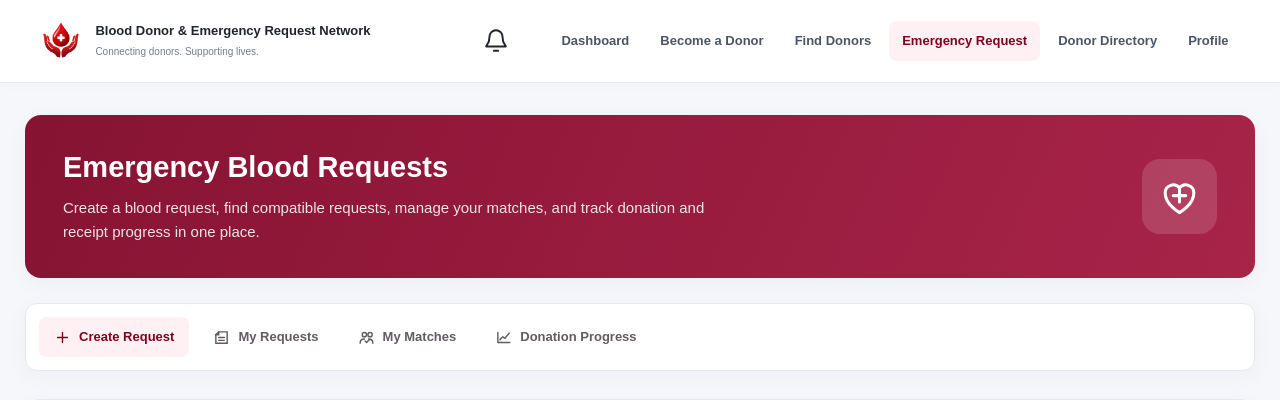
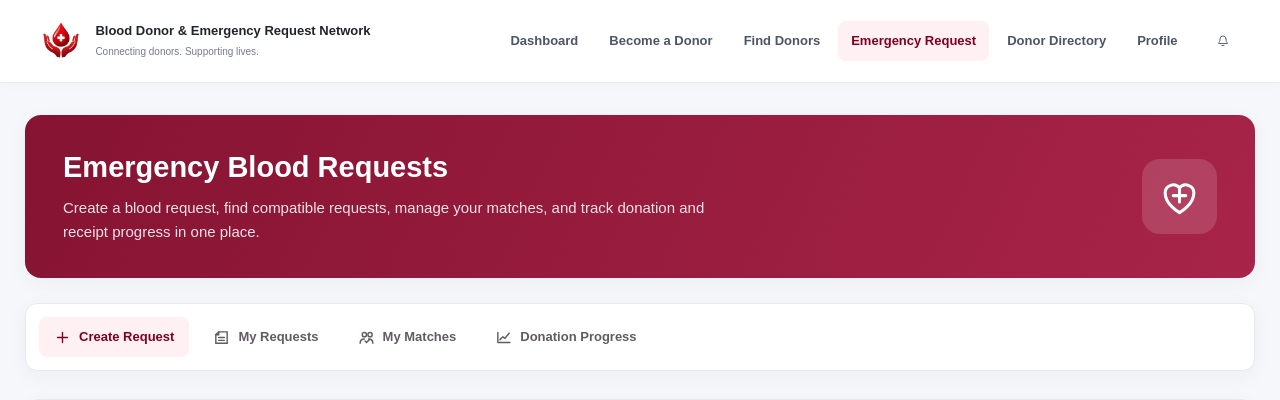
Before and after one commit to f25ari0994-boop/blood-donor-network, a Flask app: page /request in a window 1280 px wide. Shown: the top 400 px of the page. Run offline with Flask 3, Linux system fonts and the light colour scheme; the visitor is signed in with stand-in values (Sample User, id 1); data that the repository does not hold is empty; some libraries are stand-ins or nearby versions.

Commit message:
Restore stable emergency template before notification UI changes

```diff
--- a/templates/emergency.html
+++ b/templates/emergency.html
@@ -129,18 +129,6 @@
             color: var(--primary);
         }
 
-        .header-actions {
-            display: flex;
-            align-items: center;
-            gap: 8px;
-            margin-left: auto;
-            margin-right: 8px;
-        }
-
-        .header-actions a {
-            flex: 0 0 auto;
-        }
-
         .menu-toggle {
             display: none;
             width: 43px;
@@ -995,12 +983,33 @@
             </span>
         </a>
 
-        <div class="header-actions">
+        <button
+            class="menu-toggle"
+            id="menuToggle"
+            type="button"
+            aria-label="Open navigation menu"
+            aria-expanded="false"
+            aria-controls="mainNavigation"
+        >
+            <svg id="menuIcon" viewBox="0 0 24 24" fill="none"
+                 stroke="currentColor" stroke-width="2"
+                 stroke-linecap="round">
+                <path d="M4 6h16M4 12h16M4 18h16"/>
+            </svg>
+        </button>
+
+        <nav class="nav" id="mainNavigation">
+            <a href="{{ url_for('dashboard') }}">Dashboard</a>
+            <a href="{{ url_for('donor') }}">Become a Donor</a>
+            <a href="{{ url_for('search') }}">Find Donors</a>
+            <a href="{{ url_for('request_blood') }}" class="active">Emergency Request</a>
+            <a href="{{ url_for('donor_list') }}">Donor Directory</a>
+<a href="{{ url_for('profile') }}">Profile</a>
 <a
     href="{{ url_for('notifications') }}"
     aria-label="Notifications{% if notification_unread_count %}, {{ notification_unread_count }} unread{% endif %}"
     title="Notifications{% if notification_unread_count %} ({{ notification_unread_count }} unread){% endif %}"
-    style="position:relative; display:inline-flex; align-items:center; justify-content:center; width:38px; height:38px; vertical-align:middle;"
+    style="position:relative; display:inline-flex; align-items:center; justify-content:center; width:38px; height:38px; margin-left:8px; vertical-align:middle;"
 >
     <svg viewBox="0 0 24 24" width="26" height="26" fill="none"
          stroke="currentColor" stroke-width="1.8"
@@ -1015,31 +1024,6 @@
         </span>
     {% endif %}
 </a>
-        </div>
-
-        <button
-            class="menu-toggle"
-            id="menuToggle"
-            type="button"
-            aria-label="Open navigation menu"
-            aria-expanded="false"
-            aria-controls="mainNavigation"
-        >
-            <svg id="menuIcon" viewBox="0 0 24 24" fill="none"
-                 stroke="currentColor" stroke-width="2"
-                 stroke-linecap="round">
-                <path d="M4 6h16M4 12h16M4 18h16"/>
-            </svg>
-        </button>
-
-        <nav class="nav" id="mainNavigation">
-            <a href="{{ url_for('dashboard') }}">Dashboard</a>
-            <a href="{{ url_for('donor') }}">Become a Donor</a>
-            <a href="{{ url_for('search') }}">Find Donors</a>
-            <a href="{{ url_for('request_blood') }}" class="active">Emergency Request</a>
-            <a href="{{ url_for('donor_list') }}">Donor Directory</a>
-<a href="{{ url_for('profile') }}">Profile</a>
-
         </nav>
 
     </div>
```
